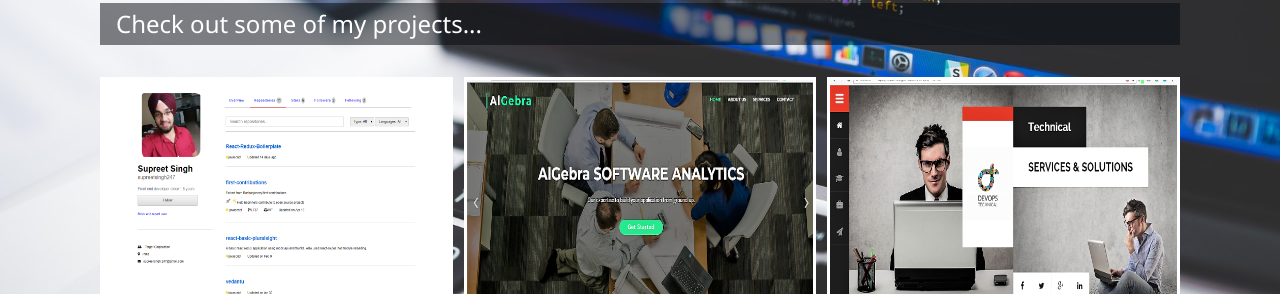
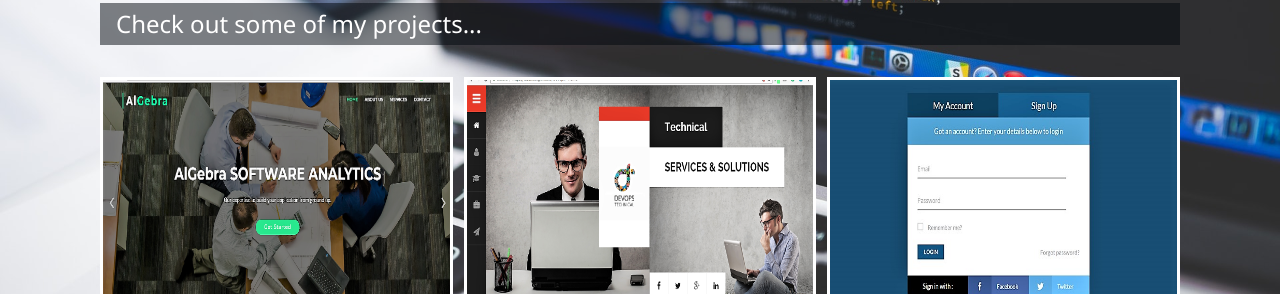
Before and after one commit to Nizam35/my-portfolio, a website: page dist/index.html in a window 1280 px wide. Shown: the part 2185-2479 px from the top of the page. Drawn offline with Linux system fonts and the light colour scheme.

Commit message:
made it single page

```diff
--- a/dist/index.html
+++ b/dist/index.html
@@ -146,17 +146,17 @@
       Check out some of my projects...
     </h2>
     <div class="projects">
-      <div class="item">
+      <!--  <div class="item">
         <a target="_blank" href="https://nizam35.github.io/Git-Hub-Page/">
           <img src="img/projects/2a.png" alt="Project">
         </a>
-        <!-- <a href="#" class="btn-light">
+       <a href="#" class="btn-light">
       <i class="fas fa-eye"></i> Project
-    </a> -->
+    </a>
         <a target="_blank" href="https://nizam35.github.io/Git-Hub-Page/" class="btn-dark">
           <i class="fab fa-github"></i> Github
         </a>
-      </div>
+      </div>-->
       <div class="item">
         <a target="_blank" href="https://nizam35.github.io/AlGebraUp/">
           <img src="img/projects/1a.png" alt="Project">
```
